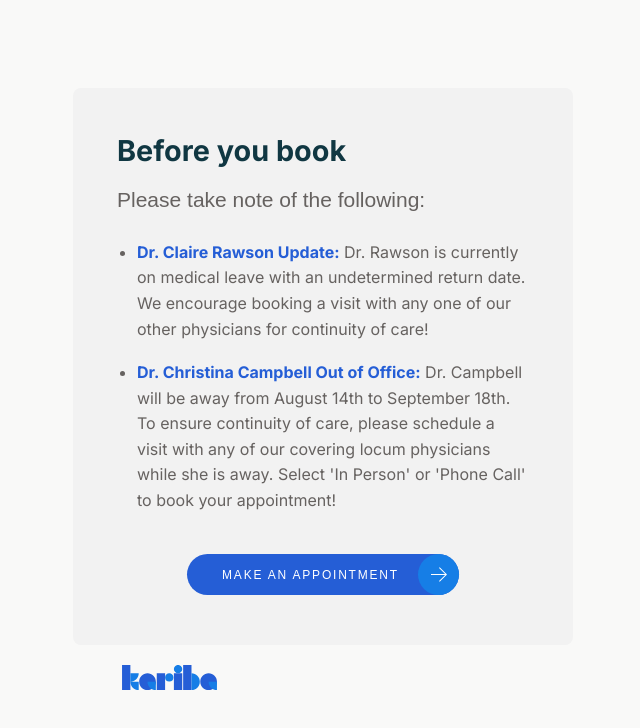
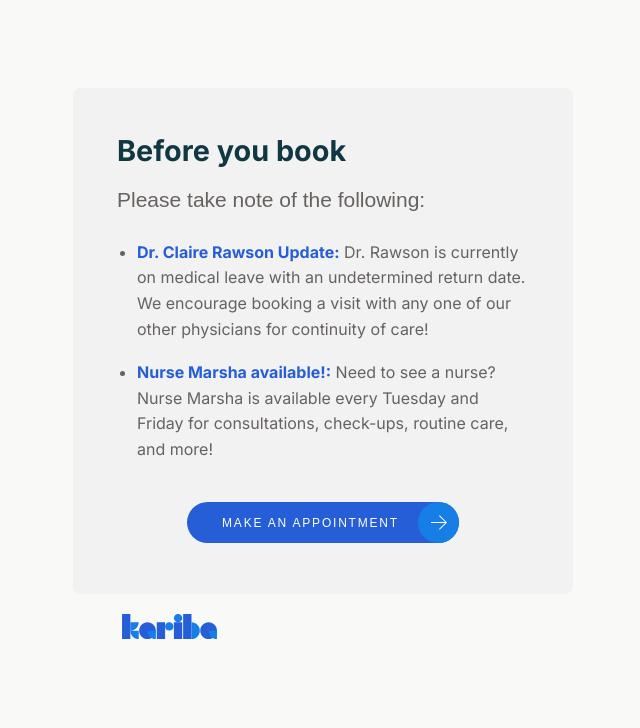
Before and after one commit to karibahealth/kariba, a website: page before_booking.html in a window 1280 px wide. Shown: the whole page, without its empty margins (317-957 px from the left). Drawn offline with Linux system fonts and the light colour scheme.

Commit message:
Update before_booking.html
Marsha update

```diff
--- a/before_booking.html
+++ b/before_booking.html
@@ -162,9 +162,9 @@
         },
 
         {
-          title: "Dr. Christina Campbell Out of Office",
+          title: "Nurse Marsha available!",
           text:
-            "Dr. Campbell will be away from August 14th to September 18th. To ensure continuity of care, please schedule a visit with any of our covering locum physicians while she is away. Select 'In Person' or 'Phone Call' to book your appointment!"
+            "Need to see a nurse? Nurse Marsha is available every Tuesday and Friday for consultations, check-ups, routine care, and more!"
         },
 
       ];
```
